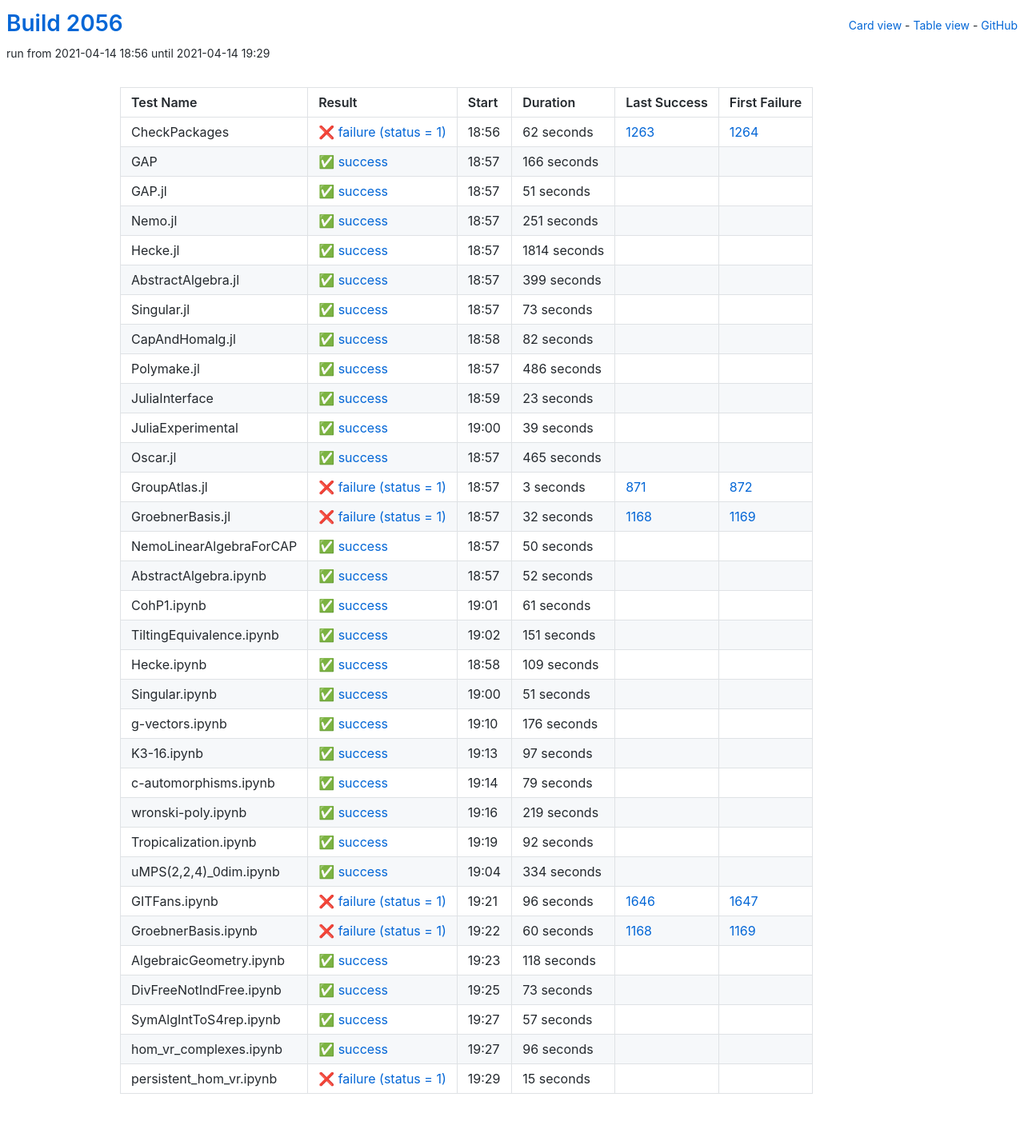
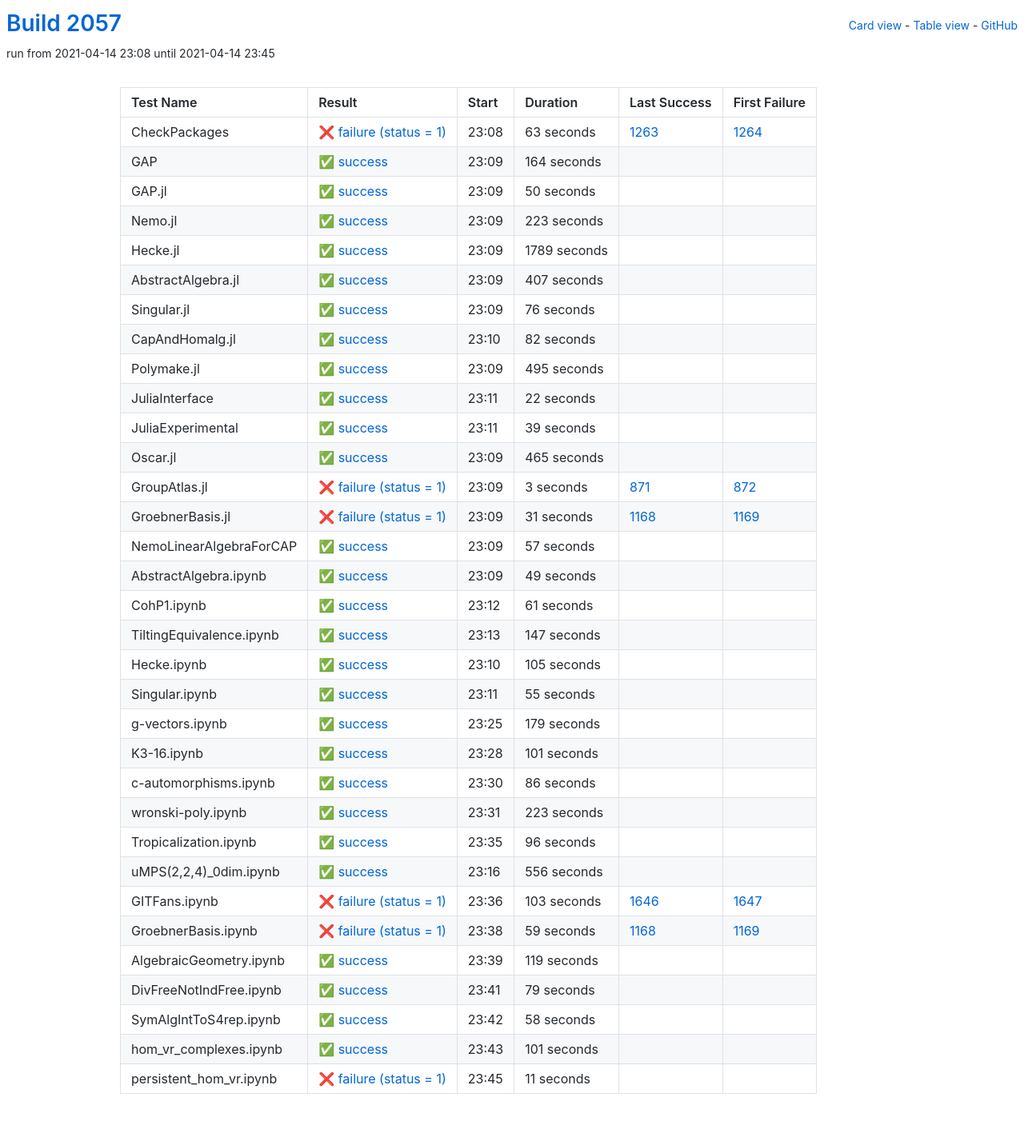
Before and after one commit to oscar-system/oscar-ci-status-stable, a Jekyll site: the page built from table.html, in a window 1280 px wide. Shown: the whole page at 80% size. Built offline with Jekyll 4.4.1, drawn with Linux system fonts in a browser that asks for light colours.

Commit message:
Build #2057

```diff
--- a/_data/ci.yml
+++ b/_data/ci.yml
@@ -1,6 +1,6 @@
 ---
-build: 2056
-build_url: https://oscarci.mathematik.uni-kl.de/job/oscar-stable/2056/
+build: 2057
+build_url: https://oscarci.mathematik.uni-kl.de/job/oscar-stable/2057/
 job: oscar-stable
 organization: oscar-system
 repo: oscar-ci-status-stable
@@ -8,92 +8,92 @@ repourl: https://github.com/oscar-system/oscar-ci-status-stable
 tests:
 - name: CheckPackages
   id: checkpackages
-  log: https://oscarci.mathematik.uni-kl.de/job/oscar-stable/2056/artifact/logs/build-2056/CheckPackages.log
-  start: 2021-04-14 18:56
+  log: https://oscarci.mathematik.uni-kl.de/job/oscar-stable/2057/artifact/logs/build-2057/CheckPackages.log
+  start: 2021-04-14 23:08
   success: false
   exitcode: 1
   status: failure
-  duration: 62
+  duration: 63
   last_success: 1263
   last_success_url: https://oscarci.mathematik.uni-kl.de/job/oscar-stable/1263/
   first_failure: 1264
   first_failure_url: https://oscarci.mathematik.uni-kl.de/job/oscar-stable/1264/
 - name: GAP
   id: gap
-  log: https://oscarci.mathematik.uni-kl.de/job/oscar-stable/2056/artifact/logs/build-2056/GAP.log
-  start: 2021-04-14 18:57
+  log: https://oscarci.mathematik.uni-kl.de/job/oscar-stable/2057/artifact/logs/build-2057/GAP.log
+  start: 2021-04-14 23:09
   success: true
   exitcode: 0
   status: success
-  duration: 166
+  duration: 164
   last_success: false
   last_success_url:
   first_failure: false
   first_failure_url:
 - name: GAP.jl
   id: gap-jl
-  log: https://oscarci.mathematik.uni-kl.de/job/oscar-stable/2056/artifact/logs/build-2056/GAP.jl.log
-  start: 2021-04-14 18:57
+  log: https://oscarci.mathematik.uni-kl.de/job/oscar-stable/2057/artifact/logs/build-2057/GAP.jl.log
+  start: 2021-04-14 23:09
   success: true
   exitcode: 0
   status: success
-  duration: 51
+  duration: 50
   last_success: false
   last_success_url:
   first_failure: false
   first_failure_url:
 - name: Nemo.jl
   id: nemo-jl
-  log: https://oscarci.mathematik.uni-kl.de/job/oscar-stable/2056/artifact/logs/build-2056/Nemo.jl.log
-  start: 2021-04-14 18:57
+  log: https://oscarci.mathematik.uni-kl.de/job/oscar-stable/2057/artifact/logs/build-2057/Nemo.jl.log
+  start: 2021-04-14 23:09
   success: true
   exitcode: 0
   status: success
-  duration: 251
+  duration: 223
   last_success: false
   last_success_url:
   first_failure: false
   first_failure_url:
 - name: Hecke.jl
   id: hecke-jl
-  log: https://oscarci.mathematik.uni-kl.de/job/oscar-stable/2056/artifact/logs/build-2056/Hecke.jl.log
-  start: 2021-04-14 18:57
+  log: https://oscarci.mathematik.uni-kl.de/job/oscar-stable/2057/artifact/logs/build-2057/Hecke.jl.log
+  start: 2021-04-14 23:09
   success: true
   exitcode: 0
   status: success
-  duration: 1814
+  duration: 1789
   last_success: false
   last_success_url:
   first_failure: false
   first_failure_url:
 - name: AbstractAlgebra.jl
   id: abstractalgebra-jl
-  log: https://oscarci.mathematik.uni-kl.de/job/oscar-stable/2056/artifact/logs/build-2056/AbstractAlgebra.jl.log
-  start: 2021-04-14 18:57
+  log: https://oscarci.mathematik.uni-kl.de/job/oscar-stable/2057/artifact/logs/build-2057/AbstractAlgebra.jl.log
+  start: 2021-04-14 23:09
   success: true
   exitcode: 0
   status: success
-  duration: 399
+  duration: 407
   last_success: false
   last_success_url:
   first_failure: false
   first_failure_url:
 - name: Singular.jl
   id: singular-jl
-  log: https://oscarci.mathematik.uni-kl.de/job/oscar-stable/2056/artifact/logs/build-2056/Singular.jl.log
-  start: 2021-04-14 18:57
+  log: https://oscarci.mathematik.uni-kl.de/job/oscar-stable/2057/artifact/logs/build-2057/Singular.jl.log
+  start: 2021-04-14 23:09
   success: true
   exitcode: 0
   status: success
-  duration: 73
+  duration: 76
   last_success: false
   last_success_url:
   first_failure: false
   first_failure_url:
 - name: CapAndHomalg.jl
   id: capandhomalg-jl
-  log: https://oscarci.mathematik.uni-kl.de/job/oscar-stable/2056/artifact/logs/build-2056/CapAndHomalg.jl.log
-  start: 2021-04-14 18:58
+  log: https://oscarci.mathematik.uni-kl.de/job/oscar-stable/2057/artifact/logs/build-2057/CapAndHomalg.jl.log
+  start: 2021-04-14 23:10
   success: true
   exitcode: 0
   status: success
@@ -104,32 +104,32 @@ tests:
   first_failure_url:
 - name: Polymake.jl
   id: polymake-jl
-  log: https://oscarci.mathematik.uni-kl.de/job/oscar-stable/2056/artifact/logs/build-2056/Polymake.jl.log
-  start: 2021-04-14 18:57
+  log: https://oscarci.mathematik.uni-kl.de/job/oscar-stable/2057/artifact/logs/build-2057/Polymake.jl.log
+  start: 2021-04-14 23:09
   success: true
   exitcode: 0
   status: success
-  duration: 486
+  duration: 495
   last_success: false
   last_success_url:
   first_failure: false
   first_failure_url:
 - name: JuliaInterface
   id: juliainterface
-  log: https://oscarci.mathematik.uni-kl.de/job/oscar-stable/2056/artifact/logs/build-2056/JuliaInterface.log
-  start: 2021-04-14 18:59
+  log: https://oscarci.mathematik.uni-kl.de/job/oscar-stable/2057/artifact/logs/build-2057/JuliaInterface.log
+  start: 2021-04-14 23:11
   success: true
   exitcode: 0
   status: success
-  duration: 23
+  duration: 22
   last_success: false
   last_success_url:
   first_failure: false
   first_failure_url:
 - name: JuliaExperimental
   id: juliaexperimental
-  log: https://oscarci.mathematik.uni-kl.de/job/oscar-stable/2056/artifact/logs/build-2056/JuliaExperimental.log
-  start: 2021-04-14 19:00
+  log: https://oscarci.mathematik.uni-kl.de/job/oscar-stable/2057/artifact/logs/build-2057/JuliaExperimental.log
+  start: 2021-04-14 23:11
   success: true
   exitcode: 0
   status: success
@@ -140,8 +140,8 @@ tests:
   first_failure_url:
 - name: Oscar.jl
   id: oscar-jl
-  log: https://oscarci.mathematik.uni-kl.de/job/oscar-stable/2056/artifact/logs/build-2056/Oscar.jl.log
-  start: 2021-04-14 18:57
+  log: https://oscarci.mathematik.uni-kl.de/job/oscar-stable/2057/artifact/logs/build-2057/Oscar.jl.log
+  start: 2021-04-14 23:09
   success: true
   exitcode: 0
   status: success
@@ -152,8 +152,8 @@ tests:
   first_failure_url:
 - name: GroupAtlas.jl
   id: groupatlas-jl
-  log: https://oscarci.mathematik.uni-kl.de/job/oscar-stable/2056/artifact/logs/build-2056/GroupAtlas.jl.log
-  start: 2021-04-14 18:57
+  log: https://oscarci.mathematik.uni-kl.de/job/oscar-stable/2057/artifact/logs/build-2057/GroupAtlas.jl.log
+  start: 2021-04-14 23:09
   success: false
   exitcode: 1
   status: failure
@@ -164,44 +164,44 @@ tests:
   first_failure_url: https://oscarci.mathematik.uni-kl.de/job/oscar-stable/872/
 - name: GroebnerBasis.jl
   id: groebnerbasis-jl
-  log: https://oscarci.mathematik.uni-kl.de/job/oscar-stable/2056/artifact/logs/build-2056/GroebnerBasis.jl.log
-  start: 2021-04-14 18:57
+  log: https://oscarci.mathematik.uni-kl.de/job/oscar-stable/2057/artifact/logs/build-2057/GroebnerBasis.jl.log
+  start: 2021-04-14 23:09
   success: false
   exitcode: 1
   status: failure
-  duration: 32
+  duration: 31
   last_success: 1168
   last_success_url: https://oscarci.mathematik.uni-kl.de/job/oscar-stable/1168/
   first_failure: 1169
   first_failure_url: https://oscarci.mathematik.uni-kl.de/job/oscar-stable/1169/
 - name: NemoLinearAlgebraForCAP
   id: nemolinearalgebraforcap
-  log: https://oscarci.mathematik.uni-kl.de/job/oscar-stable/2056/artifact/logs/build-2056/NemoLinearAlgebraForCAP.log
-  start: 2021-04-14 18:57
+  log: https://oscarci.mathematik.uni-kl.de/job/oscar-stable/2057/artifact/logs/build-2057/NemoLinearAlgebraForCAP.log
+  start: 2021-04-14 23:09
   success: true
   exitcode: 0
   status: success
-  duration: 50
+  duration: 57
   last_success: false
   last_success_url:
   first_failure: false
   first_failure_url:
 - name: AbstractAlgebra.ipynb
   id: abstractalgebra-ipynb
-  log: https://oscarci.mathematik.uni-kl.de/job/oscar-stable/2056/artifact/logs/build-2056/AbstractAlgebra.ipynb.log
-  start: 2021-04-14 18:57
+  log: https://oscarci.mathematik.uni-kl.de/job/oscar-stable/2057/artifact/logs/build-2057/AbstractAlgebra.ipynb.log
+  start: 2021-04-14 23:09
   success: true
   exitcode: 0
   status: success
-  duration: 52
+  duration: 49
   last_success: false
   last_success_url:
   first_failure: false
   first_failure_url:
 - name: CohP1.ipynb
   id: cohp1-ipynb
-  log: https://oscarci.mathematik.uni-kl.de/job/oscar-stable/2056/artifact/logs/build-2056/CohP1.ipynb.log
-  start: 2021-04-14 19:01
+  log: https://oscarci.mathematik.uni-kl.de/job/oscar-stable/2057/artifact/logs/build-2057/CohP1.ipynb.log
+  start: 2021-04-14 23:12
   success: true
   exitcode: 0
   status: success
@@ -212,68 +212,152 @@ tests:
   first_failure_url:
 - name: TiltingEquivalence.ipynb
   id: tiltingequivalence-ipynb
-  log: https://oscarci.mathematik.uni-kl.de/job/oscar-stable/2056/artifact/logs/build-2056/TiltingEquivalence.ipynb.log
-  start: 2021-04-14 19:02
+  log: https://oscarci.mathematik.uni-kl.de/job/oscar-stable/2057/artifact/logs/build-2057/TiltingEquivalence.ipynb.log
+  start: 2021-04-14 23:13
   success: true
   exitcode: 0
   status: success
-  duration: 151
+  duration: 147
   last_success: false
   last_success_url:
   first_failure: false
   first_failure_url:
 - name: Hecke.ipynb
   id: hecke-ipynb
-  log: https://oscarci.mathematik.uni-kl.de/job/oscar-stable/2056/artifact/logs/build-2056/Hecke.ipynb.log
-  start: 2021-04-14 18:58
+  log: https://oscarci.mathematik.uni-kl.de/job/oscar-stable/2057/artifact/logs/build-2057/Hecke.ipynb.log
+  start: 2021-04-14 23:10
   success: true
   exitcode: 0
   status: success
-  duration: 109
+  duration: 105
   last_success: false
   last_success_url:
   first_failure: false
   first_failure_url:
 - name: Singular.ipynb
   id: singular-ipynb
-  log: https://oscarci.mathematik.uni-kl.de/job/oscar-stable/2056/artifact/logs/build-2056/Singular.ipynb.log
-  start: 2021-04-14 19:00
+  log: https://oscarci.mathematik.uni-kl.de/job/oscar-stable/2057/artifact/logs/build-2057/Singular.ipynb.log
+  start: 2021-04-14 23:11
   success: true
   exitcode: 0
   status: success
-  duration: 51
+  duration: 55
   last_success: false
   last_success_url:
   first_failure: false
   first_failure_url:
 - name: g-vectors.ipynb
   id: g-vectors-ipynb
-  log: https://oscarci.mathematik.uni-kl.de/job/oscar-stable/2056/artifact/logs/build-2056/g-vectors.ipynb.log
-  start: 2021-04-14 19:10
+  log: https://oscarci.mathematik.uni-kl.de/job/oscar-stable/2057/artifact/logs/build-2057/g-vectors.ipynb.log
+  start: 2021-04-14 23:25
   success: true
   exitcode: 0
   status: success
-  duration: 176
+  duration: 179
   last_success: false
   last_success_url:
   first_failure: false
   first_failure_url:
 - name: K3-16.ipynb
   id: k3-16-ipynb
-  log: https://oscarci.mathematik.uni-kl.de/job/oscar-stable/2056/artifact/logs/build-2056/K3-16.ipynb.log
-  start: 2021-04-14 19:13
+  log: https://oscarci.mathematik.uni-kl.de/job/oscar-stable/2057/artifact/logs/build-2057/K3-16.ipynb.log
+  start: 2021-04-14 23:28
   success: true
   exitcode: 0
   status: success
-  duration: 97
+  duration: 101
   last_success: false
   last_success_url:
   first_failure: false
   first_failure_url:
 - name: c-automorphisms.ipynb
   id: c-automorphisms-ipynb
-  log: https://oscarci.mathematik.uni-kl.de/job/oscar-stable/2056/artifact/logs/build-2056/c-automorphisms.ipynb.log
-  start: 2021-04-14 19:14
+  log: https://oscarci.mathematik.uni-kl.de/job/oscar-stable/2057/artifact/logs/build-2057/c-automorphisms.ipynb.log
+  start: 2021-04-14 23:30
+  success: true
+  exitcode: 0
+  status: success
+  duration: 86
+  last_success: false
+  last_success_url:
+  first_failure: false
+  first_failure_url:
+- name: wronski-poly.ipynb
+  id: wronski-poly-ipynb
+  log: https://oscarci.mathematik.uni-kl.de/job/oscar-stable/2057/artifact/logs/build-2057/wronski-poly.ipynb.log
+  start: 2021-04-14 23:31
+  success: true
+  exitcode: 0
+  status: success
+  duration: 223
+  last_success: false
+  last_success_url:
+  first_failure: false
+  first_failure_url:
+- name: Tropicalization.ipynb
+  id: tropicalization-ipynb
+  log: https://oscarci.mathematik.uni-kl.de/job/oscar-stable/2057/artifact/logs/build-2057/Tropicalization.ipynb.log
+  start: 2021-04-14 23:35
+  success: true
+  exitcode: 0
+  status: success
+  duration: 96
+  last_success: false
+  last_success_url:
+  first_failure: false
+  first_failure_url:
+- name: uMPS(2,2,4)_0dim.ipynb
+  id: umps-2-2-4-0dim-ipynb
+  log: https://oscarci.mathematik.uni-kl.de/job/oscar-stable/2057/artifact/logs/build-2057/uMPS-2-2-4-_0dim.ipynb.log
+  start: 2021-04-14 23:16
+  success: true
+  exitcode: 0
+  status: success
+  duration: 556
+  last_success: false
+  last_success_url:
+  first_failure: false
+  first_failure_url:
+- name: GITFans.ipynb
+  id: gitfans-ipynb
+  log: https://oscarci.mathematik.uni-kl.de/job/oscar-stable/2057/artifact/logs/build-2057/GITFans.ipynb.log
+  start: 2021-04-14 23:36
+  success: false
+  exitcode: 1
+  status: failure
+  duration: 103
+  last_success: 1646
+  last_success_url: https://oscarci.mathematik.uni-kl.de/job/oscar-stable/1646/
+  first_failure: 1647
+  first_failure_url: https://oscarci.mathematik.uni-kl.de/job/oscar-stable/1647/
+- name: GroebnerBasis.ipynb
+  id: groebnerbasis-ipynb
+  log: https://oscarci.mathematik.uni-kl.de/job/oscar-stable/2057/artifact/logs/build-2057/GroebnerBasis.ipynb.log
+  start: 2021-04-14 23:38
+  success: false
+  exitcode: 1
+  status: failure
+  duration: 59
+  last_success: 1168
+  last_success_url: https://oscarci.mathematik.uni-kl.de/job/oscar-stable/1168/
+  first_failure: 1169
+  first_failure_url: https://oscarci.mathematik.uni-kl.de/job/oscar-stable/1169/
+- name: AlgebraicGeometry.ipynb
+  id: algebraicgeometry-ipynb
+  log: https://oscarci.mathematik.uni-kl.de/job/oscar-stable/2057/artifact/logs/build-2057/AlgebraicGeometry.ipynb.log
+  start: 2021-04-14 23:39
+  success: true
+  exitcode: 0
+  status: success
+  duration: 119
+  last_success: false
+  last_success_url:
+  first_failure: false
+  first_failure_url:
+- name: DivFreeNotIndFree.ipynb
+  id: divfreenotindfree-ipynb
+  log: https://oscarci.mathematik.uni-kl.de/job/oscar-stable/2057/artifact/logs/build-2057/DivFreeNotIndFree.ipynb.log
+  start: 2021-04-14 23:41
   success: true
   exitcode: 0
   status: success
@@ -282,122 +366,38 @@ tests:
   last_success_url:
   first_failure: false
   first_failure_url:
-- name: wronski-poly.ipynb
-  id: wronski-poly-ipynb
-  log: https://oscarci.mathematik.uni-kl.de/job/oscar-stable/2056/artifact/logs/build-2056/wronski-poly.ipynb.log
-  start: 2021-04-14 19:16
+- name: SymAlgIntToS4rep.ipynb
+  id: symalginttos4rep-ipynb
+  log: https://oscarci.mathematik.uni-kl.de/job/oscar-stable/2057/artifact/logs/build-2057/SymAlgIntToS4rep.ipynb.log
+  start: 2021-04-14 23:42
   success: true
   exitcode: 0
   status: success
-  duration: 219
-  last_success: false
-  last_success_url:
-  first_failure: false
-  first_failure_url:
-- name: Tropicalization.ipynb
-  id: tropicalization-ipynb
-  log: https://oscarci.mathematik.uni-kl.de/job/oscar-stable/2056/artifact/logs/build-2056/Tropicalization.ipynb.log
-  start: 2021-04-14 19:19
-  success: true
-  exitcode: 0
-  status: success
-  duration: 92
-  last_success: false
-  last_success_url:
-  first_failure: false
-  first_failure_url:
-- name: uMPS(2,2,4)_0dim.ipynb
-  id: umps-2-2-4-0dim-ipynb
-  log: https://oscarci.mathematik.uni-kl.de/job/oscar-stable/2056/artifact/logs/build-2056/uMPS-2-2-4-_0dim.ipynb.log
-  start: 2021-04-14 19:04
-  success: true
-  exitcode: 0
-  status: success
-  duration: 334
-  last_success: false
-  last_success_url:
-  first_failure: false
-  first_failure_url:
-- name: GITFans.ipynb
-  id: gitfans-ipynb
-  log: https://oscarci.mathematik.uni-kl.de/job/oscar-stable/2056/artifact/logs/build-2056/GITFans.ipynb.log
-  start: 2021-04-14 19:21
-  success: false
-  exitcode: 1
-  status: failure
-  duration: 96
-  last_success: 1646
-  last_success_url: https://oscarci.mathematik.uni-kl.de/job/oscar-stable/1646/
-  first_failure: 1647
-  first_failure_url: https://oscarci.mathematik.uni-kl.de/job/oscar-stable/1647/
-- name: GroebnerBasis.ipynb
-  id: groebnerbasis-ipynb
-  log: https://oscarci.mathematik.uni-kl.de/job/oscar-stable/2056/artifact/logs/build-2056/GroebnerBasis.ipynb.log
-  start: 2021-04-14 19:22
-  success: false
-  exitcode: 1
-  status: failure
-  duration: 60
-  last_success: 1168
-  last_success_url: https://oscarci.mathematik.uni-kl.de/job/oscar-stable/1168/
-  first_failure: 1169
-  first_failure_url: https://oscarci.mathematik.uni-kl.de/job/oscar-stable/1169/
-- name: AlgebraicGeometry.ipynb
-  id: algebraicgeometry-ipynb
-  log: https://oscarci.mathematik.uni-kl.de/job/oscar-stable/2056/artifact/logs/build-2056/AlgebraicGeometry.ipynb.log
-  start: 2021-04-14 19:23
-  success: true
-  exitcode: 0
-  status: success
-  duration: 118
-  last_success: false
-  last_success_url:
-  first_failure: false
-  first_failure_url:
-- name: DivFreeNotIndFree.ipynb
-  id: divfreenotindfree-ipynb
-  log: https://oscarci.mathematik.uni-kl.de/job/oscar-stable/2056/artifact/logs/build-2056/DivFreeNotIndFree.ipynb.log
-  start: 2021-04-14 19:25
-  success: true
-  exitcode: 0
-  status: success
-  duration: 73
-  last_success: false
-  last_success_url:
-  first_failure: false
-  first_failure_url:
-- name: SymAlgIntToS4rep.ipynb
-  id: symalginttos4rep-ipynb
-  log: https://oscarci.mathematik.uni-kl.de/job/oscar-stable/2056/artifact/logs/build-2056/SymAlgIntToS4rep.ipynb.log
-  start: 2021-04-14 19:27
-  success: true
-  exitcode: 0
-  status: success
-  duration: 57
+  duration: 58
   last_success: false
   last_success_url:
   first_failure: false
   first_failure_url:
 - name: hom_vr_complexes.ipynb
   id: hom-vr-complexes-ipynb
-  log: https://oscarci.mathematik.uni-kl.de/job/oscar-stable/2056/artifact/logs/build-2056/hom_vr_complexes.ipynb.log
-  start: 2021-04-14 19:27
+  log: https://oscarci.mathematik.uni-kl.de/job/oscar-stable/2057/artifact/logs/build-2057/hom_vr_complexes.ipynb.log
+  start: 2021-04-14 23:43
   success: true
   exitcode: 0
   status: success
-  duration: 96
+  duration: 101
   last_success: false
   last_success_url:
   first_failure: false
   first_failure_url:
 - name: persistent_hom_vr.ipynb
   id: persistent-hom-vr-ipynb
-  log: https://oscarci.mathematik.uni-kl.de/job/oscar-stable/2056/artifact/logs/build-2056/persistent_hom_vr.ipynb.log
-  start: 2021-04-14 19:29
+  log: https://oscarci.mathematik.uni-kl.de/job/oscar-stable/2057/artifact/logs/build-2057/persistent_hom_vr.ipynb.log
+  start: 2021-04-14 23:45
   success: false
   exitcode: 1
   status: failure
-  duration: 15
+  duration: 11
   last_success: false
   last_success_url:
   first_failure: false
```
Also changed, not shown: README.md.
